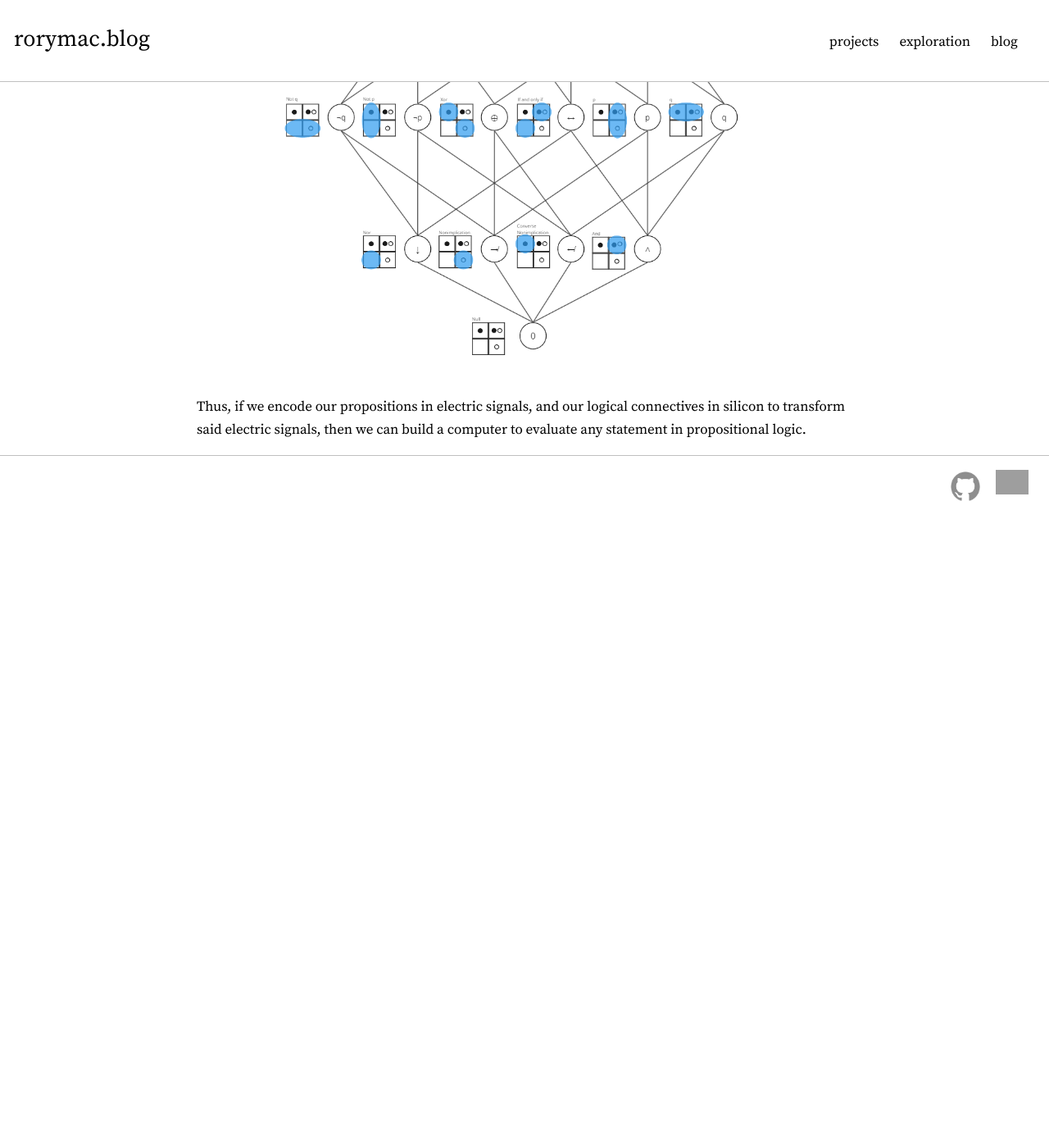
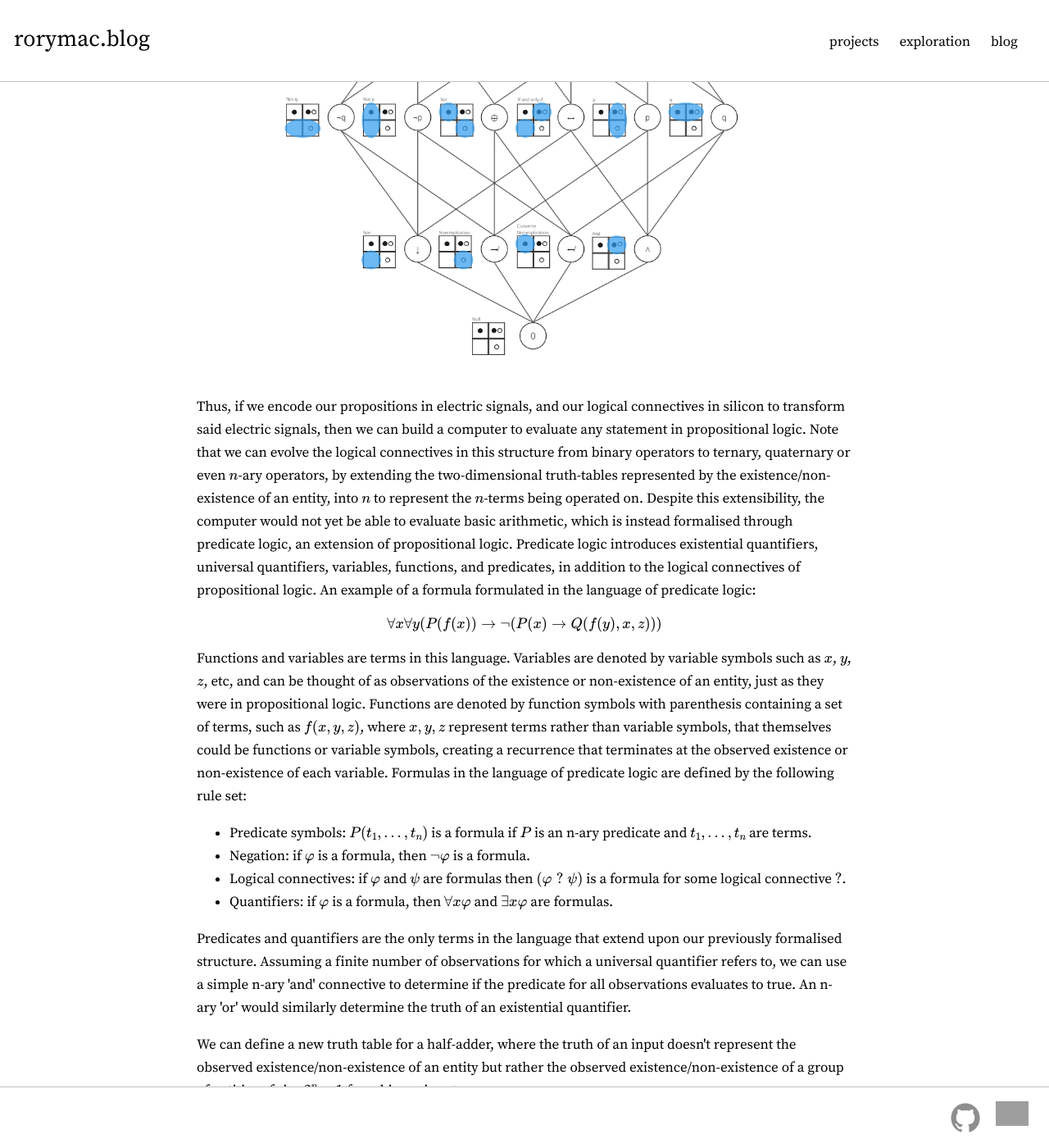
Before and after one commit to Rory-Mac/personal-website, a Jekyll site: the page built from Low-Level Programming/Logic Gates.markdown, in a window 1280 px wide and 1400 px high, scrolled down 2463 px. Shown: the whole window at 82% size. Built offline with Jekyll 4.4.1, drawn with Linux system fonts in a browser that asks for light colours; before the commit the page ends 3093 px from its top, so only the background shows below that; some of the changed text lies outside the part shown; grey boxes are pictures that could not be loaded.

Commit message:
addition of predicate logic to logic gates draft

```diff
--- a/Low-Level Programming/Logic Gates.markdown
+++ b/Low-Level Programming/Logic Gates.markdown
@@ -89,12 +89,55 @@ In our visualisation we can observe that our defined logical connectives are a p
 diagram. This helps visualise logical equivalencies within the system:
 <img src="/Assets/images/logic_connectives.png" width="100%" height="100%"></p>
 <p>Thus, if we encode our propositions in electric signals, and our logical connectives in silicon to transform said electric
-signals, then we can build a computer to evaluate any statement in propositional logic.</p>
-
-<!--
-Simulate gates in propositional Logic
-First order logic (+ logic gates)
-Second order logic (+ logic gates)
-ZFC (+ logic gates)
-Turing machine (to compute any algorithm)
--->
+signals, then we can build a computer to evaluate any statement in propositional logic. Note that we can evolve the logical connectives
+in this structure from binary operators to ternary, quaternary or even \(n\)-ary operators, by extending the two-dimensional truth-tables
+represented by the existence/non-existence of an entity, into \(n\) to represent the \(n\)-terms being operated on. Despite this
+extensibility, the computer would not yet be able to evaluate basic arithmetic, which is instead formalised through predicate logic, an
+extension of propositional logic. Predicate logic introduces existential quantifiers, universal quantifiers, variables, functions, and
+predicates, in addition to the logical connectives of propositional logic. An example of a formula formulated in the language of predicate logic:
+\[ \forall x \forall y (P(f(x)) \rightarrow \neg (P(x) \rightarrow Q(f(y), x, z))) \]</p>
+<p>Functions and variables are terms in this language. Variables are denoted by variable symbols such as \(x\), \(y\),
+ \(z\), etc, and can be thought of as observations of the existence or non-existence of an entity, just as they were in propositional logic.
+Functions are denoted by function symbols with parenthesis containing a set of terms, such as \(f(x, y, z)\), where \(x,y,z\) represent
+terms rather than variable symbols, that themselves could be functions or variable symbols, creating a recurrence that terminates at the
+observed existence or non-existence of each variable. Formulas in the language of predicate logic are defined by the following rule set:
+<ul>
+  <li>Predicate symbols: \(P(t_1, ..., t_n)\) is a formula if \(P\) is an n-ary predicate and \(t_1, ..., t_n\)
+  are terms.</li>
+  <li>Negation: if \(\varphi\) is a formula, then \(\neg \varphi\) is a formula.</li>
+  <li>Logical connectives: if \(\varphi\) and \(\psi\) are formulas then \((\varphi \; ? \; \psi)\) is a formula for some logical connective \(?\).</li>
+  <li>Quantifiers: if \(\varphi\) is a formula, then \(\forall x \varphi\) and \(\exists x \varphi\) are formulas.</li>
+</ul>
+Predicates and quantifiers are the only terms in the language that extend upon our previously formalised structure. Assuming a finite
+number of observations for which a universal quantifier refers to, we can use a simple n-ary 'and' connective to determine if the predicate
+for all observations evaluates to true. An n-ary 'or' would similarly determine the truth of an existential quantifier.</p>
+<p>We can define a new truth table for a half-adder, where the truth of an input doesn't represent the observed existence/non-existence of
+an entity but rather the observed existence/non-existence of a group of entities of size \(2^n-1\) for \(n\) binary inputs:
+\[
+  \begin{array}{| c | c | c | c }
+  p & q & s & c \\
+  \hline
+  T & T & F & T \\
+  T & F & T & F \\
+  F & T & T & F \\
+  F & F & F & F \\
+  \end{array}
+\]
+We can then define the truth-table of a full-adder to include the input-bit carried from the previous sum:
+\[
+  \begin{array}{| c | c | c | c | c }
+  c_{in} & p & q & s & c_{out} \\
+  \hline
+  T & T & T & T & T \\
+  T & T & F & F & T \\
+  T & F & T & F & T \\
+  T & F & F & T & F \\
+  F & T & T & F & T \\
+  F & T & F & T & F \\
+  F & F & T & T & F \\
+  F & F & F & F & F \\
+  \end{array}
+\]
+</p>
+<p>This hypothetical computer, although useful, lacks a form of memory. Upon introducing memory, we depart from the forms of logic dicussed
+thus far, and move towards automata theory.</p>
```
